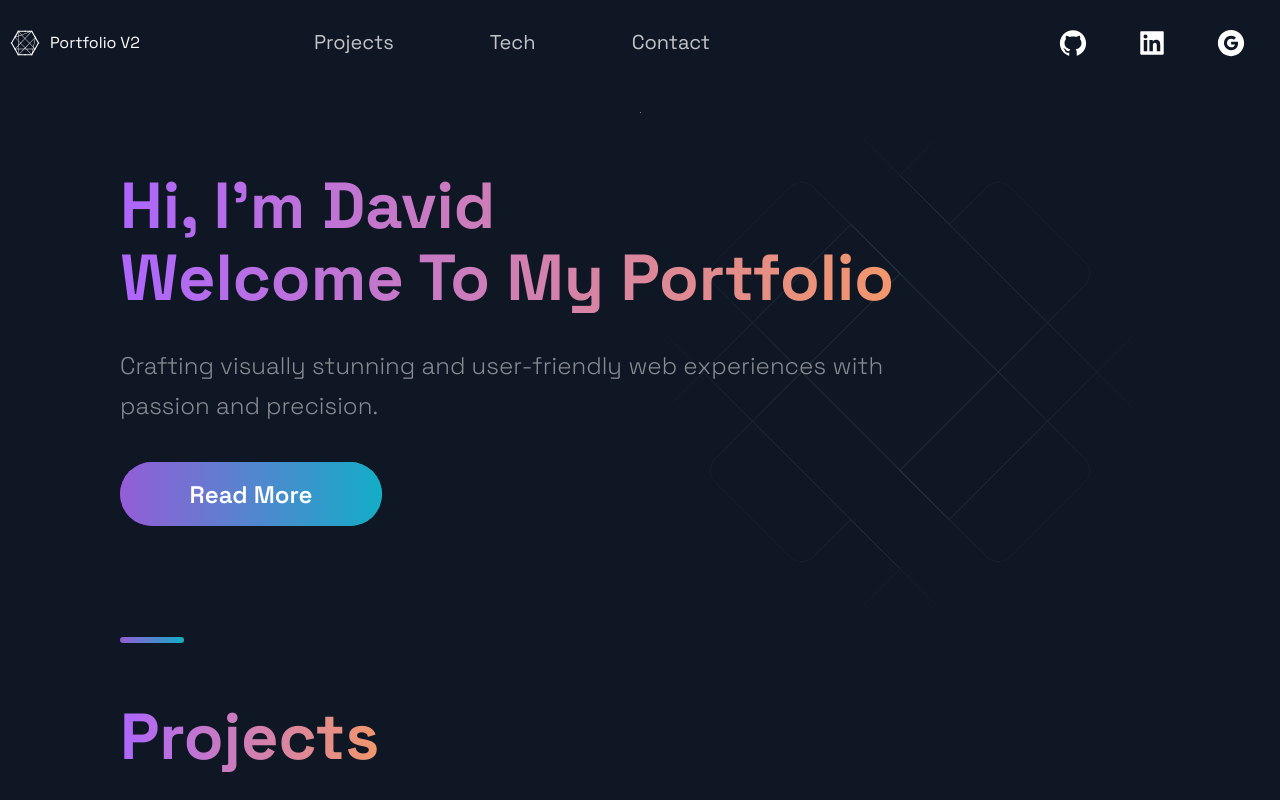
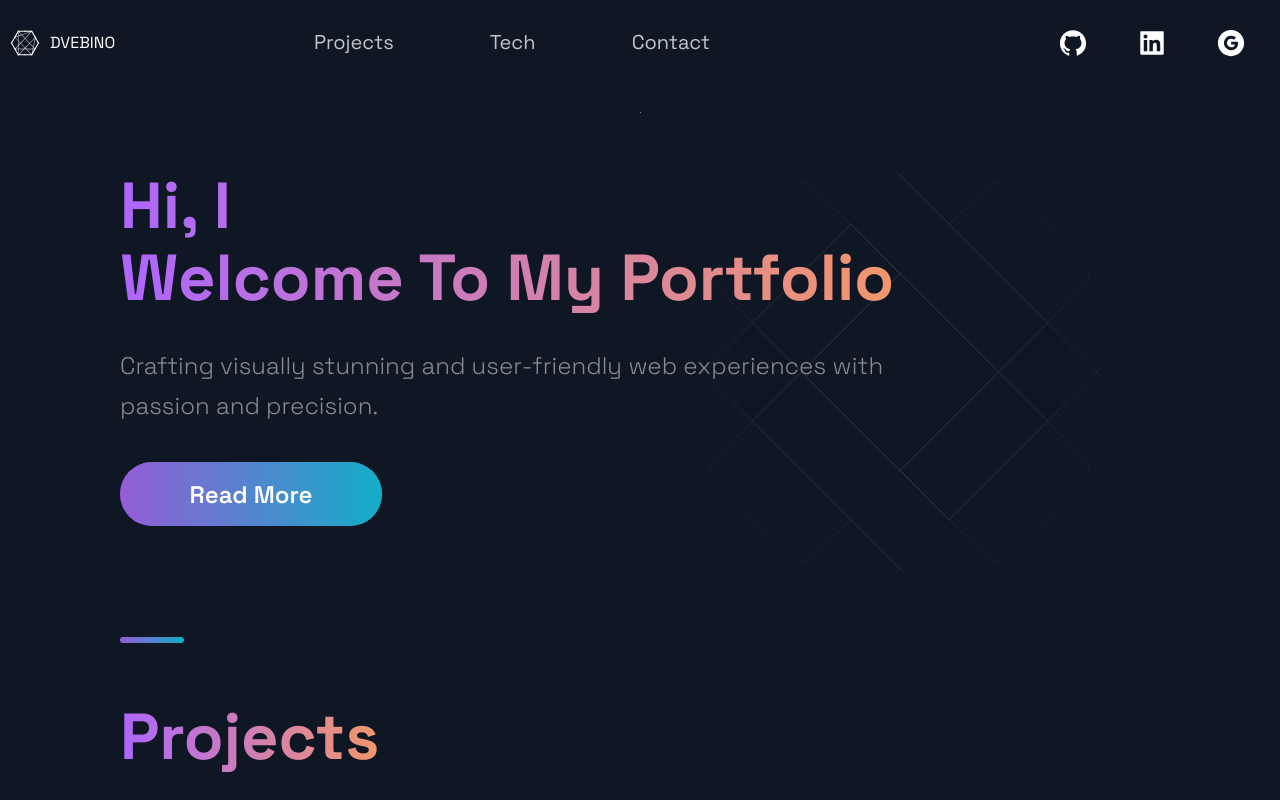
Before and after one commit to dvebino/portfolioV2, a Next.js app: page / in a window 1280 px wide. Shown: the top 800 px of the page. Built offline with nearby package versions, Linux system fonts and the light colour scheme.

Commit message:
added in typewriter-effect

```diff
--- a/package.json
+++ b/package.json
@@ -11,8 +11,9 @@
     "next": "10.2.3",
     "react": "17.0.2",
     "react-dom": "17.0.2",
+    "react-icons": "^4.2.0",
     "styled-components": "^5.3.0",
     "styled-normalize": "^8.0.7",
-    "react-icons": "^4.2.0"
+    "typewriter-effect": "^2.19.0"
   }
 }
--- a/src/components/Header/Header.js
+++ b/src/components/Header/Header.js
@@ -10,7 +10,7 @@ const Header = () =>  (
       <Link href="/">
         <a style={{display: "flex", alignItems: "center", color:"white", marginBottom:"5px"}}>
           <FaConnectdevelop size="3rem"/>
-          <span style={{marginLeft:"1rem"}}>Portfolio V2 </span>
+          <span style={{marginLeft:"1rem"}}>DVEBINO</span>
         </a>
       </Link>
     </Div1>
--- a/src/components/Hero/Hero.js
+++ b/src/components/Hero/Hero.js
@@ -1,5 +1,5 @@
 import React from 'react';
-
+import TypewriterComponent from 'typewriter-effect';
 import { Section, SectionText, SectionTitle } from '../../styles/GlobalComponents';
 import Button from '../../styles/GlobalComponents/Button';
 import { LeftSection } from './HeroStyles';
@@ -8,14 +8,20 @@ const Hero = (props) => (
   <Section row nopadding>
     <LeftSection>
       <SectionTitle main center>
-        Hi, I'm David<br />
+      <TypewriterComponent
+        options={{
+          loop: true,
+          autoStart:true,
+          strings: [`Hi, I'm David!`],
+        }}
+      />
         Welcome To My Portfolio
       </SectionTitle>
       <SectionText>
       Crafting visually stunning and user-friendly web experiences with passion and precision.
       </SectionText>
 
-      <Button onClick={() => window.location = "https://google.com"}>Read More</Button>
+      <Button onClick={() => window.location = "https://github.com/dvebino"}>Read More</Button>
     </LeftSection>
   </Section>
 );
```
Also changed, not shown: 2 other files (tests, documents, lock files or other folders).
